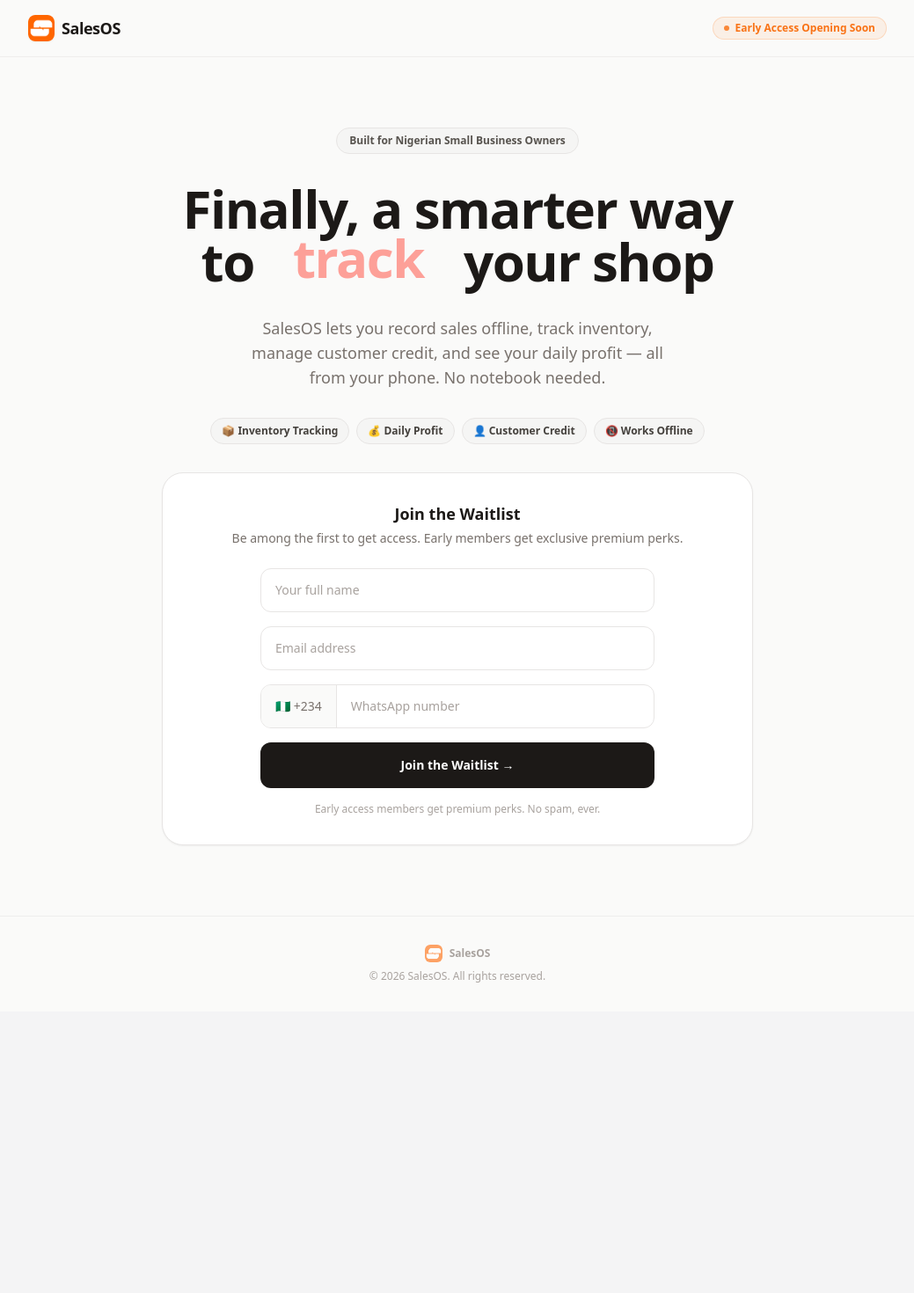
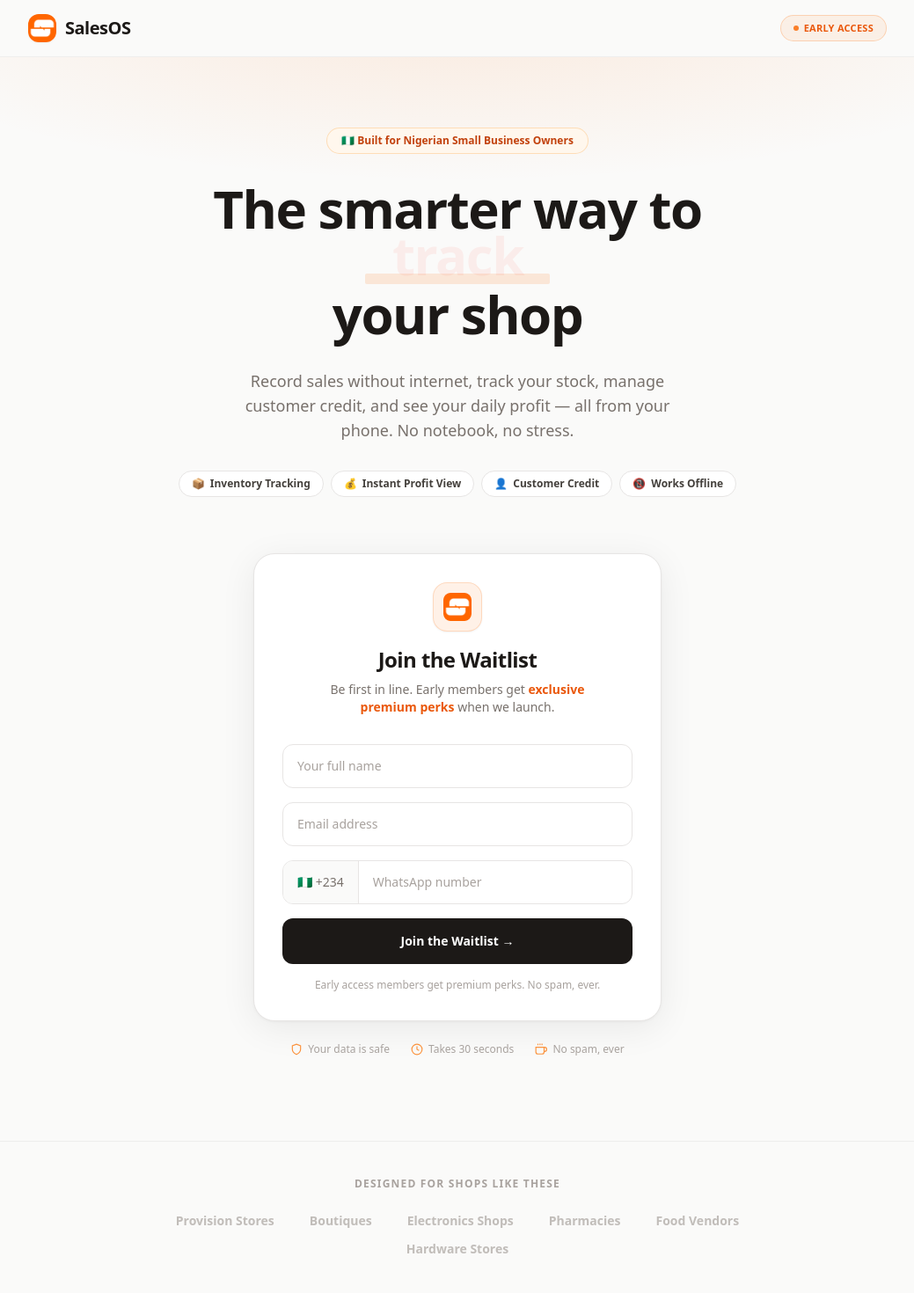
Before and after one commit to UsmanArazak/salesosapp, a Next.js app: page / in a window 1280 px wide. Shown: the top 1470 px of the page at 88% size, without its empty margins (120-1159 px from the left). Before the commit the page ends 1150 px from the top, so only its background shows below. Built offline with nearby package versions, Linux system fonts and the light colour scheme.

Commit message:
feat: upgrade waitlist page with premium design, orange glow, logo card, and trust indicators

```diff
--- a/src/app/page.tsx
+++ b/src/app/page.tsx
@@ -4,78 +4,169 @@ import { CyclingText } from "./CyclingText";
 
 export default function Home() {
   return (
-    <div className="min-h-dvh flex flex-col font-sans" style={{ background: "#FAFAF9", color: "#1C1917" }}>
+    <div className="min-h-dvh flex flex-col font-sans select-none" style={{ background: "#FAFAF9", color: "#1C1917" }}>
 
-      {/* ── HEADER ──────────────────────────────────────────── */}
+      {/* ── HEADER ─────────────────────────────────────────── */}
       <header className="sticky top-0 z-50 bg-[#FAFAF9]/80 backdrop-blur-md border-b border-stone-200/60">
         <div className="max-w-5xl mx-auto px-6 h-16 flex items-center justify-between">
-          <div className="flex items-center gap-2">
-            <Image src="/logo.png" alt="SalesOS Logo" width={30} height={30} className="rounded-lg shadow-sm" />
-            <span className="font-bold text-lg tracking-tight text-stone-900">SalesOS</span>
+          <div className="flex items-center gap-2.5">
+            <Image src="/logo.png" alt="SalesOS Logo" width={32} height={32} className="rounded-xl shadow-sm" />
+            <span className="font-extrabold text-xl tracking-tight text-stone-900">SalesOS</span>
           </div>
           <div
-            className="inline-flex items-center gap-1.5 px-3 py-1 rounded-full text-xs font-semibold border"
-            style={{ background: "rgba(249,115,22,0.08)", borderColor: "rgba(249,115,22,0.2)", color: "#F97316" }}
+            className="inline-flex items-center gap-1.5 px-3.5 py-1.5 rounded-full text-[11px] font-bold border uppercase tracking-wide"
+            style={{ background: "rgba(249,115,22,0.08)", borderColor: "rgba(249,115,22,0.25)", color: "#EA580C" }}
           >
             <span className="w-1.5 h-1.5 rounded-full bg-orange-500 animate-pulse" />
-            Early Access Opening Soon
+            Early Access
           </div>
         </div>
       </header>
 
       {/* ── HERO ─────────────────────────────────────────────── */}
-      <main className="flex-grow flex flex-col items-center justify-center px-6 py-20 text-center">
-        <div className="max-w-2xl mx-auto space-y-8">
+      <main className="flex-grow">
 
-          {/* Badge */}
-          <div className="inline-flex items-center gap-2 px-3.5 py-1.5 rounded-full text-xs font-semibold bg-stone-100 text-stone-600 border border-stone-200">
-            Built for Nigerian Small Business Owners
+        {/* Top section */}
+        <section className="relative overflow-hidden">
+
+          {/* Radial glow background */}
+          <div
+            className="absolute inset-0 pointer-events-none"
+            style={{
+              background: "radial-gradient(ellipse 80% 50% at 50% -10%, rgba(249,115,22,0.12) 0%, transparent 70%)",
+            }}
+          />
+
+          <div className="relative max-w-3xl mx-auto px-6 pt-20 pb-16 text-center space-y-8">
+
+            {/* Top pill */}
+            <div className="inline-flex items-center gap-2 px-4 py-1.5 rounded-full text-xs font-semibold bg-orange-50 text-orange-700 border border-orange-200/80">
+              🇳🇬 Built for Nigerian Small Business Owners
             </div>
 
             {/* Heading */}
             <h1 className="text-4xl sm:text-6xl font-extrabold tracking-tight text-stone-900 leading-[1.1]">
-            Finally, a smarter way to{" "}
-            <span className="underline decoration-orange-500 decoration-wavy decoration-2 inline-block">
+              The smarter way to{" "}
+              <span className="relative inline-block">
+                <span className="relative z-10">
                   <CyclingText />
-            </span>{" "}
+                </span>
+                <span
+                  className="absolute bottom-1 left-0 right-0 h-3 rounded-sm -z-0"
+                  style={{ background: "rgba(249,115,22,0.15)" }}
+                />
+              </span>
+              <br />
               your shop
             </h1>
 
             {/* Subheading */}
             <p className="text-base sm:text-lg text-stone-500 max-w-lg mx-auto leading-relaxed">
-            SalesOS lets you record sales offline, track inventory, manage customer credit, and see your daily profit — all from your phone. No notebook needed.
+              Record sales without internet, track your stock, manage customer credit, and see your daily profit — all from your phone. No notebook, no stress.
             </p>
 
-          {/* Features pills */}
-          <div className="flex flex-wrap justify-center gap-2 text-xs font-semibold">
-            {["📦 Inventory Tracking", "💰 Daily Profit", "👤 Customer Credit", "📵 Works Offline"].map((f) => (
-              <span key={f} className="px-3 py-1.5 rounded-full bg-stone-100 text-stone-700 border border-stone-200">
-                {f}
+            {/* Feature pills */}
+            <div className="flex flex-wrap justify-center gap-2">
+              {[
+                { icon: "📦", label: "Inventory Tracking" },
+                { icon: "💰", label: "Instant Profit View" },
+                { icon: "👤", label: "Customer Credit" },
+                { icon: "📵", label: "Works Offline" },
+              ].map((f) => (
+                <span
+                  key={f.label}
+                  className="flex items-center gap-1.5 px-3.5 py-1.5 rounded-full text-xs font-semibold border"
+                  style={{ background: "#fff", borderColor: "#E7E5E4", color: "#44403C" }}
+                >
+                  <span>{f.icon}</span>
+                  {f.label}
                 </span>
               ))}
             </div>
+          </div>
+        </section>
 
-          {/* Waitlist Form */}
-          <div className="bg-white border border-stone-200 rounded-3xl p-8 shadow-sm mt-4">
-            <div className="mb-6 space-y-1">
-              <h2 className="text-lg font-bold text-stone-900">Join the Waitlist</h2>
-              <p className="text-sm text-stone-500">
-                Be among the first to get access. Early members get exclusive premium perks.
+        {/* Waitlist Form Section */}
+        <section className="max-w-lg mx-auto px-6 pb-24">
+          <div
+            className="rounded-3xl border p-8 shadow-xl"
+            style={{
+              background: "#fff",
+              borderColor: "#E7E5E4",
+              boxShadow: "0 8px 40px rgba(0,0,0,0.07), 0 1px 3px rgba(0,0,0,0.04)",
+            }}
+          >
+            {/* Form header */}
+            <div className="text-center mb-8 space-y-2">
+              <div
+                className="w-14 h-14 rounded-2xl flex items-center justify-center mx-auto mb-4 shadow-sm"
+                style={{ background: "rgba(249,115,22,0.1)", border: "1px solid rgba(249,115,22,0.2)" }}
+              >
+                <Image src="/logo.png" alt="SalesOS" width={32} height={32} className="rounded-lg" />
+              </div>
+              <h2 className="text-2xl font-extrabold text-stone-900 tracking-tight">Join the Waitlist</h2>
+              <p className="text-sm text-stone-500 max-w-xs mx-auto">
+                Be first in line. Early members get <span className="font-semibold text-orange-600">exclusive premium perks</span> when we launch.
               </p>
             </div>
+
             <WaitlistForm />
           </div>
 
+          {/* Trust indicators */}
+          <div className="mt-6 flex items-center justify-center gap-6 text-xs text-stone-400 font-medium">
+            <span className="flex items-center gap-1.5">
+              <svg viewBox="0 0 24 24" fill="none" stroke="currentColor" strokeWidth={2} className="w-3.5 h-3.5 text-orange-400">
+                <path d="M12 22s8-4 8-10V5l-8-3-8 3v7c0 6 8 10 8 10z" />
+              </svg>
+              Your data is safe
+            </span>
+            <span className="flex items-center gap-1.5">
+              <svg viewBox="0 0 24 24" fill="none" stroke="currentColor" strokeWidth={2} className="w-3.5 h-3.5 text-orange-400">
+                <circle cx="12" cy="12" r="10" />
+                <polyline points="12 6 12 12 16 14" />
+              </svg>
+              Takes 30 seconds
+            </span>
+            <span className="flex items-center gap-1.5">
+              <svg viewBox="0 0 24 24" fill="none" stroke="currentColor" strokeWidth={2} className="w-3.5 h-3.5 text-orange-400">
+                <path d="M18 8h1a4 4 0 010 8h-1" />
+                <path d="M2 8h16v9a4 4 0 01-4 4H6a4 4 0 01-4-4V8z" />
+                <line x1="6" y1="1" x2="6" y2="4" />
+                <line x1="10" y1="1" x2="10" y2="4" />
+                <line x1="14" y1="1" x2="14" y2="4" />
+              </svg>
+              No spam, ever
+            </span>
           </div>
+        </section>
+
+        {/* Bottom divider strip */}
+        <div className="border-t border-stone-200/60 bg-stone-50 py-10 px-6">
+          <div className="max-w-3xl mx-auto">
+            <p className="text-center text-xs font-semibold uppercase tracking-widest text-stone-400 mb-6">
+              Designed for shops like these
+            </p>
+            <div className="flex flex-wrap justify-center gap-x-10 gap-y-3 text-sm font-bold text-stone-400/70">
+              {["Provision Stores", "Boutiques", "Electronics Shops", "Pharmacies", "Food Vendors", "Hardware Stores"].map((s) => (
+                <span key={s} className="hover:text-stone-600 transition-colors">{s}</span>
+              ))}
+            </div>
+          </div>
+        </div>
+
       </main>
 
-      {/* ── FOOTER ───────────────────────────────────────────── */}
-      <footer className="border-t border-stone-200/60 py-8 px-6 text-center">
-        <div className="flex items-center justify-center gap-2 mb-2">
-          <Image src="/logo.png" alt="SalesOS" width={20} height={20} className="rounded-md opacity-60" />
-          <span className="text-xs font-semibold text-stone-400">SalesOS</span>
+      {/* ── FOOTER ─────────────────────────────────────────── */}
+      <footer className="border-t border-stone-200/60 bg-stone-900 text-stone-400 py-8 px-6">
+        <div className="max-w-5xl mx-auto flex flex-col sm:flex-row items-center justify-between gap-4 text-xs">
+          <div className="flex items-center gap-2">
+            <Image src="/logo.png" alt="SalesOS" width={20} height={20} className="rounded-md opacity-70" />
+            <span className="font-bold text-white">SalesOS</span>
+            <span className="text-stone-600">© 2026. All rights reserved.</span>
           </div>
-        <p className="text-xs text-stone-400">© 2026 SalesOS. All rights reserved.</p>
+          <span className="text-stone-500">Built with ❤️ for Nigerian shop owners</span>
+        </div>
       </footer>
 
     </div>
```
Lines whose indentation alone changed are shown as unchanged.
